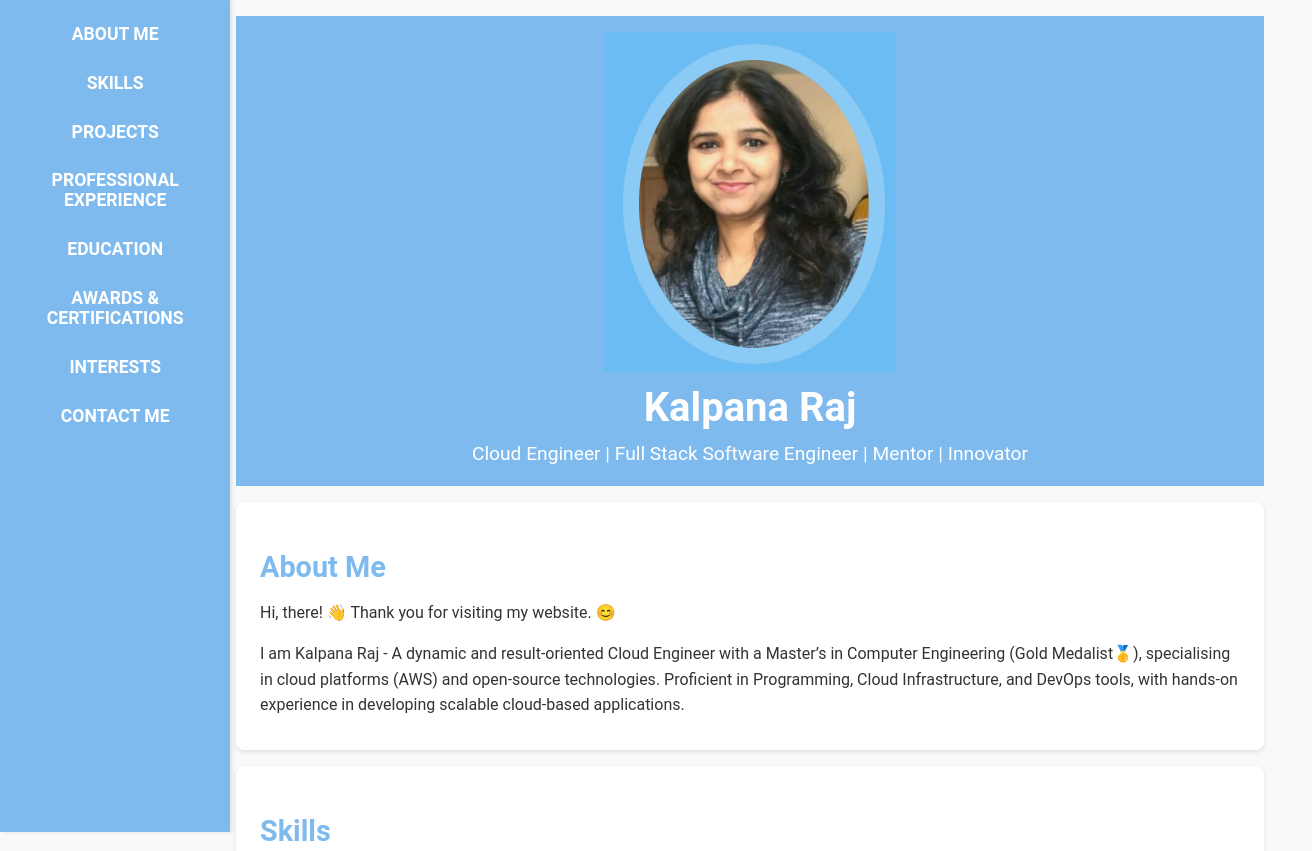
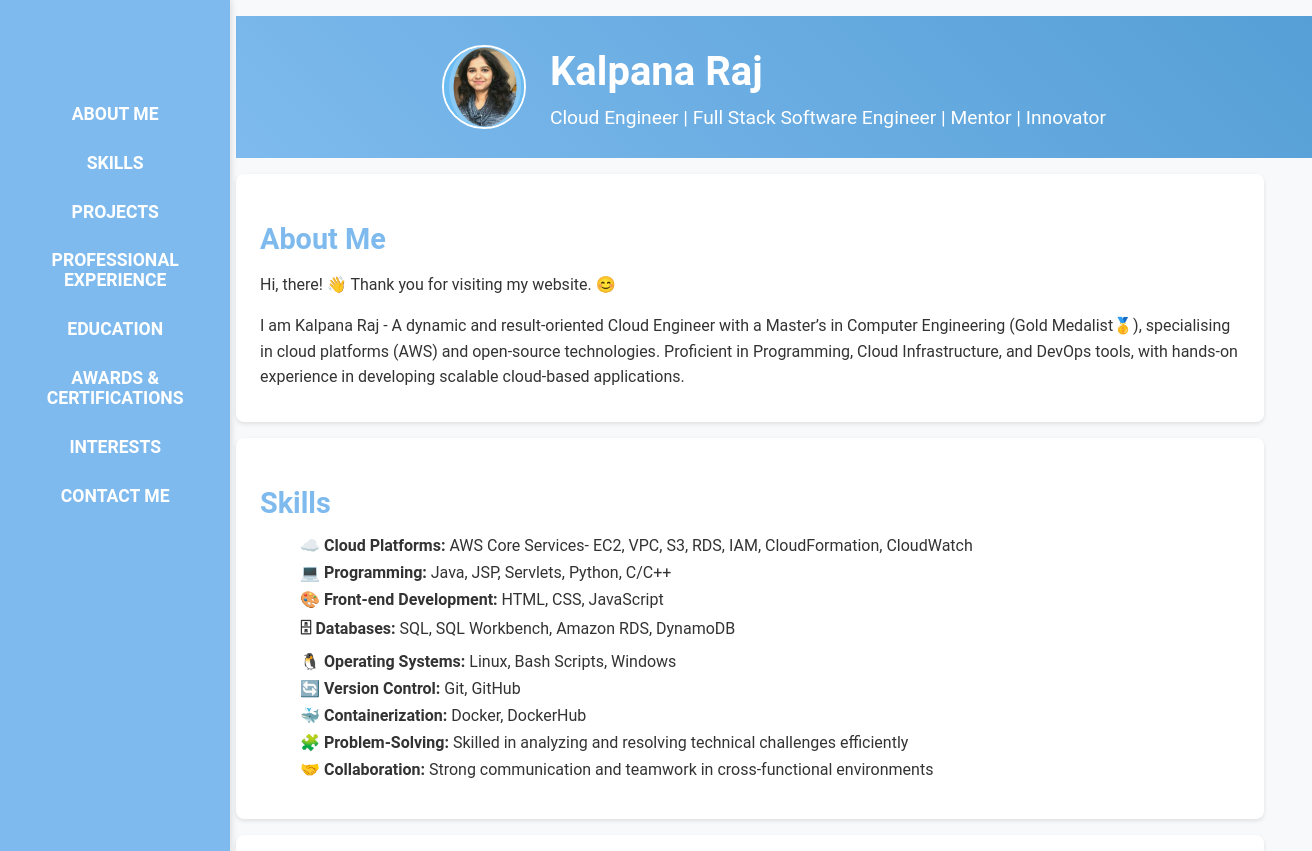
Before and after one commit to KalpanaInTech/portfolio-website, a plain HTML site: page index.html in a window 1280 px wide. Shown: the top 851 px of the page, 1312 px wide, since content can reach past the window. Drawn offline with Linux system fonts and the light colour scheme; no server answers.

Commit message:
Add files via upload

```diff
--- a/style.css
+++ b/style.css
@@ -30,7 +30,7 @@ nav {
     list-style: none;
     display: flex;
     justify-content: center;
-    gap: 2rem;
+    gap: 2em;
     padding: 0;
     margin: 0;
 }
@@ -177,6 +177,7 @@ nav {
     color: white;
     font-weight: bold;
 }
+/*
 .nav_class {
     background: #7EBAED;
     color: white;
@@ -184,7 +185,23 @@ nav {
     width: 18%;
     align-items: center;
     text-align: center;
+}*/
+.nav_class {
+    background: #7EBAED;
+    color: white;
+    font-weight: bold;
+    width: 18%;
+    text-align: center;
+    display: flex;
+    flex-direction: column;
+    justify-content: flex-start;
+    padding-top: 6rem;       /* space at top for balance */
+    padding-bottom: 2rem;
+    gap: 2rem;              /* evenly spaced links */
+    min-height: 100vh;        /* full height sidebar */
+    box-shadow: 2px 0 6px rgba(0, 0, 0, 0.1); /* optional subtle shadow */
 }
+
 
 /* Main Content */
 main {
@@ -298,3 +315,23 @@ footer{
 .image-container:hover .email-text {
     opacity: 1; /* Show email on hover */
 }
+
+.site-header {
+    display: flex;
+    align-items: center;
+    justify-content: center; /* centre-aligns content horizontally */
+    gap: 1.5rem;
+    background: linear-gradient(45deg, #7EBAED, #559FD6);
+    color: white;
+    padding: 1.5rem;
+    flex-wrap: wrap; /* wraps on smaller screens */
+    text-align: left; /* left-align text block */
+}
+
+.profile-pic {
+    width: 80px;
+    height: 80px;
+    border-radius: 50%;
+    object-fit: cover;
+    border: 2px solid white;
+}
```
